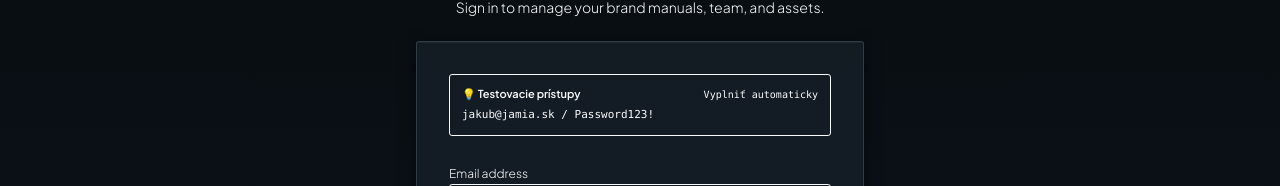
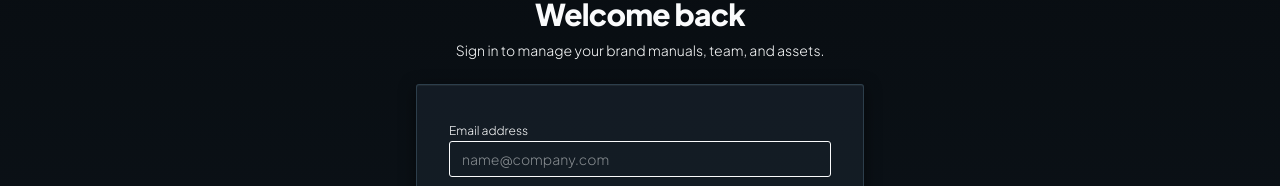
Before and after one commit to HosakSK/logobook-jamia, a Next.js app: page /login in a window 1280 px wide. Shown: the part 257-443 px from the top of the page. Built offline with nearby package versions, Linux system fonts and the light colour scheme; no server answers; what pocketbase would draw is missing.

Commit message:
fix(security): completely remove test credentials box and notices from login UI

```diff
--- a/app/(marketing)/login/page.tsx
+++ b/app/(marketing)/login/page.tsx
@@ -112,26 +112,6 @@ export default function LoginPage() {
           </div>
 
           <div className="card-dark p-8 space-y-6">
-            {/* Quick Demo Credentials */}
-            <div className="p-3 rounded-[3px] bg-secondary/30 border border-border/60 text-xs flex flex-col gap-1.5">
-              <div className="flex items-center justify-between">
-                <span className="text-[11px] font-semibold text-foreground">💡 Testovacie prístupy</span>
-                <button
-                  type="button"
-                  onClick={() => {
-                    setEmail("jakub@jamia.sk");
-                    setPassword("Password123!");
-                  }}
-                  className="text-[10px] text-primary hover:underline font-mono cursor-pointer"
-                >
-                  Vyplniť automaticky
-                </button>
-              </div>
-              <div className="text-[11px] text-muted-foreground flex flex-col gap-0.5 font-mono">
-                <div>jakub@jamia.sk / Password123!</div>
-              </div>
-            </div>
-
             {error && (
               <div className="p-3 rounded-[3px] bg-[#bb4934]/15 border border-[#bb4934]/40 text-[#fafbfc] text-xs flex items-center gap-2">
                 <AlertCircle className="h-4 w-4 shrink-0 text-[#bb4934]" />
--- a/lib/i18n.ts
+++ b/lib/i18n.ts
@@ -87,7 +87,6 @@ export const DICTIONARIES = {
       signUp: "Create an account",
       backToHome: "← Back to Homepage",
       securityNotice: "Protected by PocketBase Edge session validation.",
-      demoCredentialsNotice: "Default superuser: jakub@jamia.sk",
       invalidCredentials: "Invalid email or password. Please try again.",
     },
     register: {
@@ -373,7 +372,6 @@ export const DICTIONARIES = {
       signUp: "Zaregistrujte sa",
       backToHome: "← Späť na domovskú stránku",
       securityNotice: "Chránené bezpečným overením PocketBase session na Edge.",
-      demoCredentialsNotice: "Východiskový superuser: jakub@jamia.sk",
       invalidCredentials: "Nesprávny e-mail alebo heslo. Skúste to znova.",
     },
     register: {
@@ -659,7 +657,6 @@ export const DICTIONARIES = {
       signUp: "Zaregistrujte se",
       backToHome: "← Zpět na domovskou stránku",
       securityNotice: "Chráněno bezpečným ověřením PocketBase session na Edge.",
-      demoCredentialsNotice: "Výchozí superuser: jakub@jamia.sk",
       invalidCredentials: "Nesprávný e-mail nebo heslo. Zkuste to znovu.",
     },
     register: {
```
